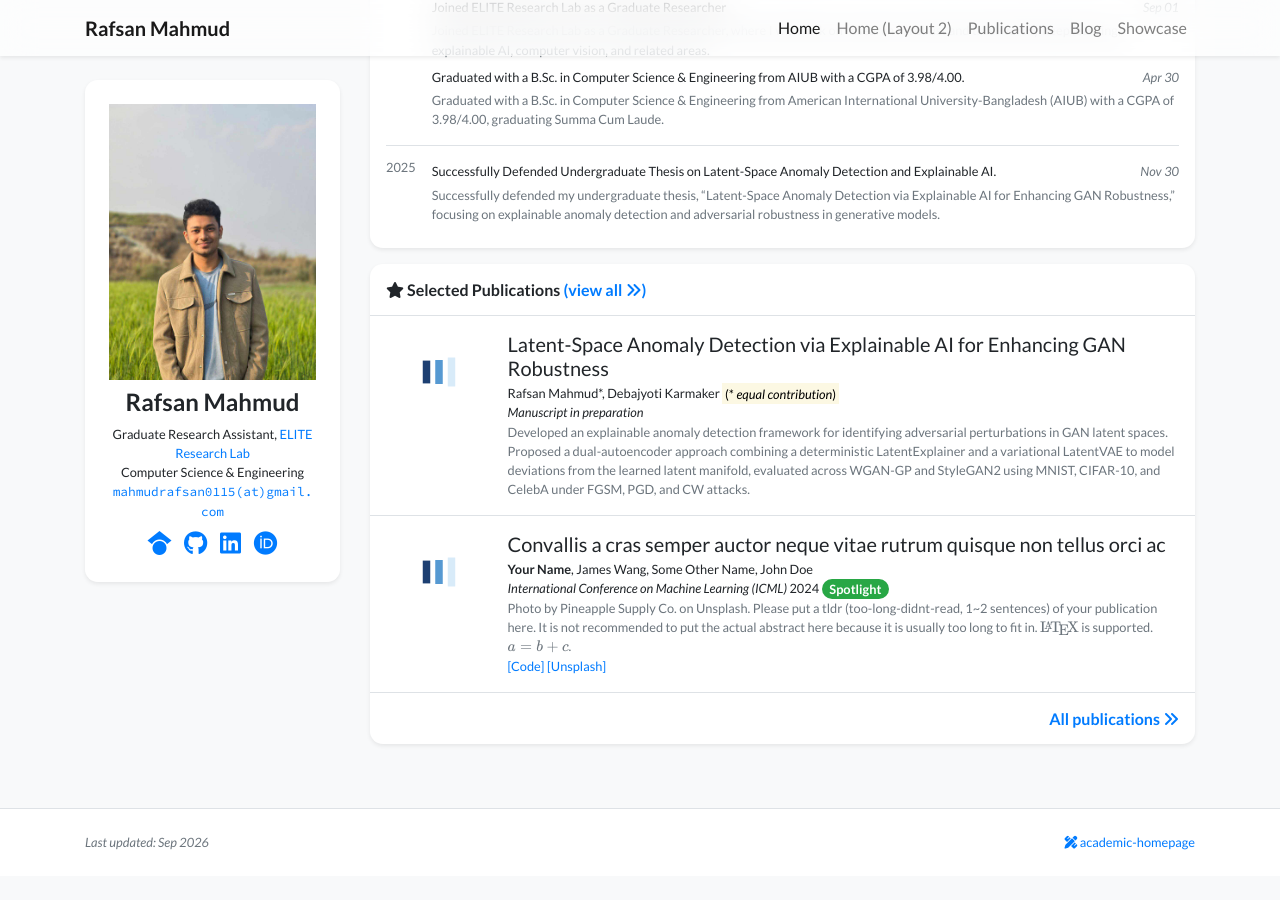
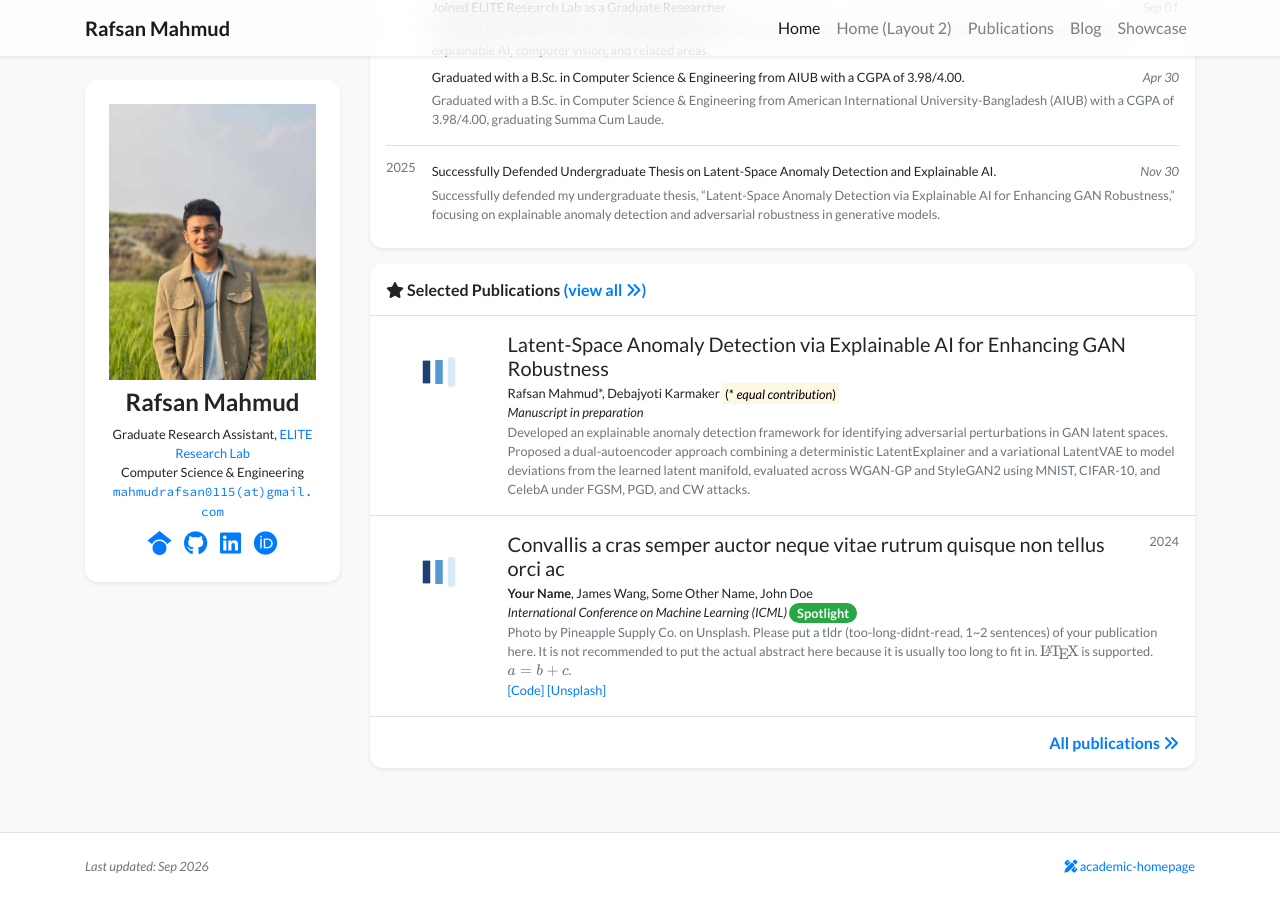
Before and after one commit to RAAFSAAN0/RAAFSAAN0.github.io, a Jekyll site: the page built from index.html, in a window 1280 px wide and 900 px high, scrolled down 900 px. Built offline with Jekyll 4.4.1, drawn with Linux system fonts in a browser that asks for light colours; nearby versions of some CDN libraries; a style sheet for code colours, icons or effects is not loaded; before the commit the page ends 1776 px from its top, so only the background shows below that.

Commit message:
Update publication_item.html

```diff
--- a/_includes/widgets/publication_item.html
+++ b/_includes/widgets/publication_item.html
@@ -8,10 +8,24 @@
             <svg class="bubble-visual-hash lazy w-100 rounded-sm" data-bubble-visual-hash="{{ item.id }}" viewBox="0 0 300 200"></svg>
             {%- endif -%}
         </div>
+
         <div class="col-md-9 col-xl-10 p-3 pl-md-0">
+            <div class="d-flex justify-content-between align-items-start">
                 <h5 class="mt-0 mb-1 font-weight-normal">{{ item.title }}</h5>
-            <p class="mt-0 mb-0 small">{% include widgets/author_list.html authors=item.authors %}</p>
-            <p class="mt-0 mb-0 small">{{item.pub_pre}}<i>{{ item.pub }}</i>{{ item.pub_post }} {{ item.pub_date }} {{ item.pub_last }} <span data-semantic-scholar-id="{{ item.semantic_scholar_id }}"></span></p>
+                {% if item.pub_date %}
+                <span class="small text-muted ml-3">{{ item.pub_date }}</span>
+                {% endif %}
+            </div>
+
+            <p class="mt-0 mb-0 small">
+                {% include widgets/author_list.html authors=item.authors %}
+            </p>
+
+            <p class="mt-0 mb-0 small">
+                {{item.pub_pre}}<i>{{ item.pub }}</i>{{ item.pub_post }} {{ item.pub_last }}
+                <span data-semantic-scholar-id="{{ item.semantic_scholar_id }}"></span>
+            </p>
+
             <p class="mt-0 mb-0 small text-muted">{{ item.abstract }}</p>
 
             <p class="small pb-0 mb-0 lh-125 text-muted abstract-links">
@@ -23,7 +37,6 @@
                     {% endif %}
                 {% endfor %}
             </p>
-
         </div>
     </div>
 </div>
@@ -32,10 +45,24 @@
     <div class="w-100 {% if include.first %}rounded-xl-top{% endif %} {% if include.last %}rounded-xl-bottom{% endif %}" style="background-color: rgba(255,255,255,0.9);">
         <div class="d-flex align-items-start flex-column py-3 px-4">
             <div class="mb-auto"></div>
+
             <div>
+                <div class="d-flex justify-content-between align-items-start">
                     <h5 class="mt-0 mb-1 font-weight-normal">{{ item.title }}</h5>
-                <p class="mt-0 mb-0 small">{% include widgets/author_list.html authors=item.authors %}</p>
-                <p class="mt-0 mb-0 small">{{item.pub_pre}}<i>{{ item.pub }}</i>{{ item.pub_post }} {{ item.pub_date }} {{ item.pub_last }} <span data-semantic-scholar-id="{{ item.semantic_scholar_id }}"></span></p>
+                    {% if item.pub_date %}
+                    <span class="small text-muted ml-3">{{ item.pub_date }}</span>
+                    {% endif %}
+                </div>
+
+                <p class="mt-0 mb-0 small">
+                    {% include widgets/author_list.html authors=item.authors %}
+                </p>
+
+                <p class="mt-0 mb-0 small">
+                    {{item.pub_pre}}<i>{{ item.pub }}</i>{{ item.pub_post }} {{ item.pub_date }} {{ item.pub_last }}
+                    <span data-semantic-scholar-id="{{ item.semantic_scholar_id }}"></span>
+                </p>
+
                 <p class="mt-0 mb-0 small text-muted">{{ item.abstract }}</p>
 
                 <p class="small pb-0 mb-0 lh-125 text-muted abstract-links">
```
Lines whose indentation alone changed are shown as unchanged.
